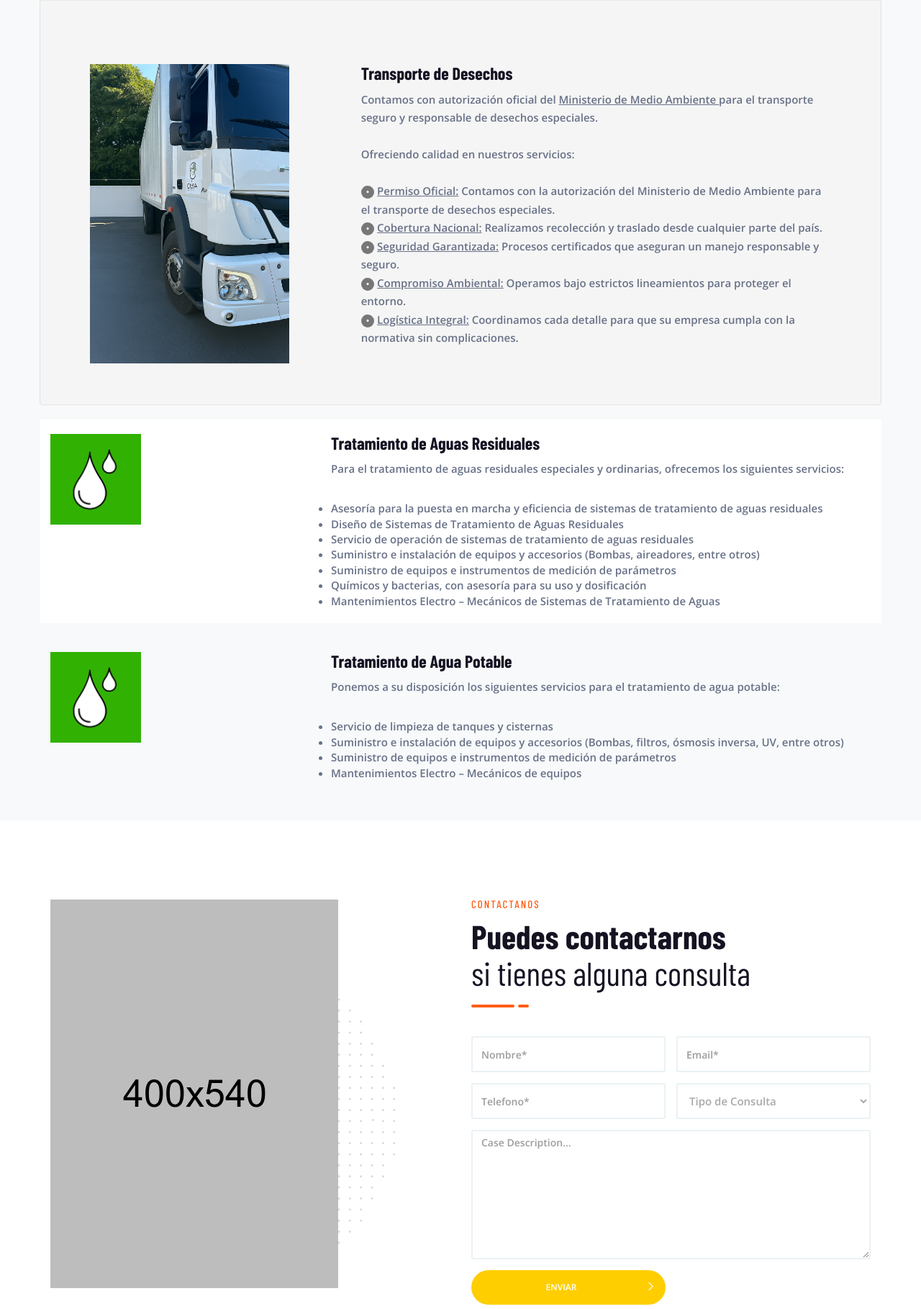
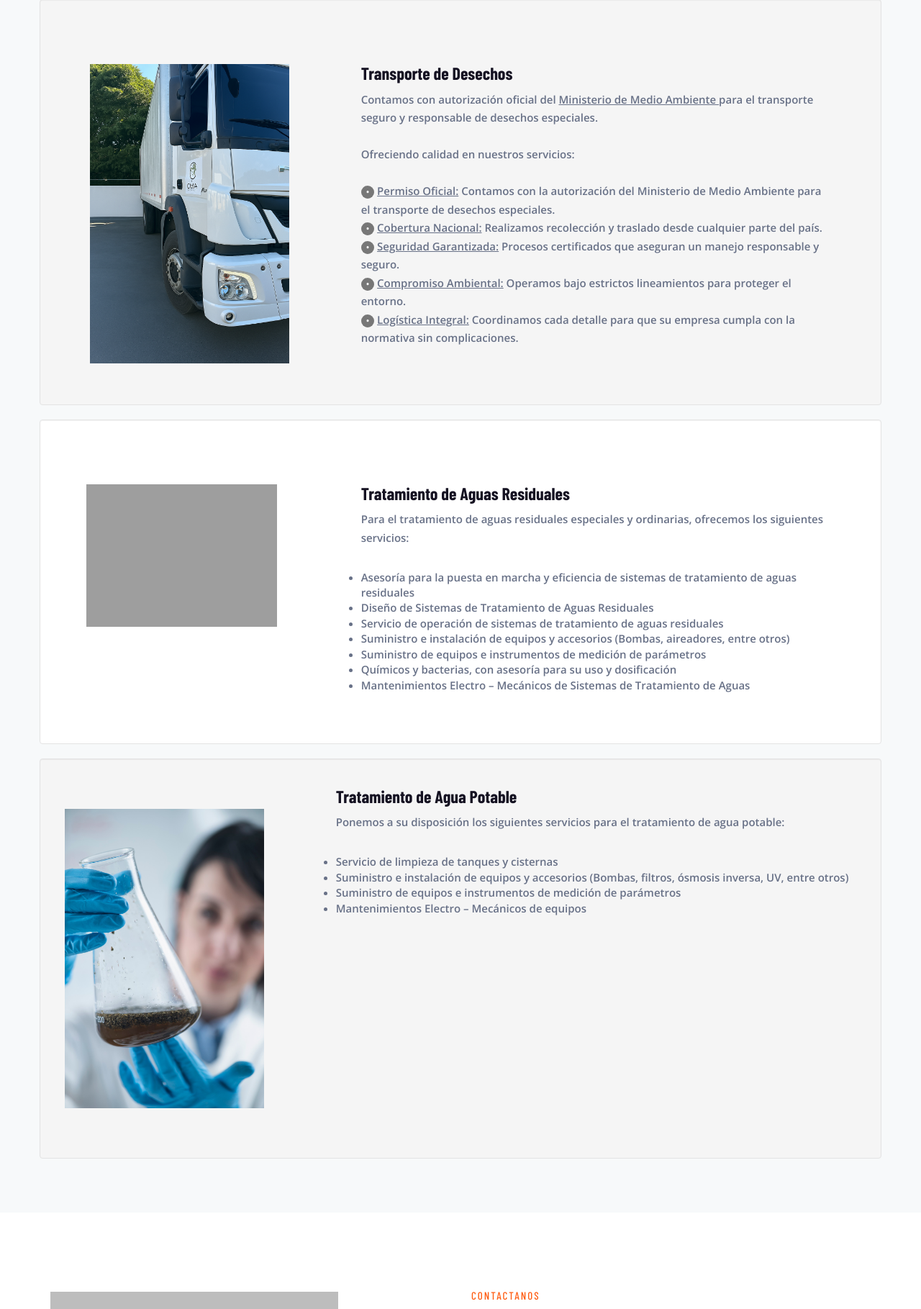
Before and after one commit to GerardoCampos2121/cma-web-page, a PHP site: page / in a window 1280 px wide. Shown: the part 2206-4025 px from the top of the page at 72% size. Run offline with PHP 8.4, Linux system fonts and the light colour scheme; grey boxes are pictures that could not be loaded.

Commit message:
nombre archivos
nombre de archivos

```diff
--- a/cmasolutions/index.php
+++ b/cmasolutions/index.php
@@ -235,13 +235,13 @@
                             </div>
                 </div>
 
-                <div class="row" style="background-color:white;margin-top:20px; padding-bottom:20px">
-                    <div class="col col-xs-4">
+                <div class="row well" style="background-color:white;margin-top:20px; padding-bottom:20px">
+                    <div class="col-xs-12 col-md-4">
                         <div class="img-holder" style="margin-top:20px">
-                            <img src="assets/images/features/03.png" width="35%">
+                            <img style="padding:50px 0px 0 30px; margin-bottom:50px" src="assets/images/features/04.png" width="85%">
                         </div>
                     </div>
-                    <div class="col col-xs-8"><h3>Tratamiento de Aguas Residuales</h3>
+                    <div class="col-xs-12 col-md-8" style="padding:50px;"><h3>Tratamiento de Aguas Residuales</h3>
 
                                 <p>Para el tratamiento de aguas residuales especiales y ordinarias, ofrecemos los
                                    siguientes servicios:</p>
@@ -259,10 +259,10 @@
                                 </ul></div>
                 </div>
 
-                <div class="row" style="margin-top:20px; ">
-                    <div class="col col-xs-4">
-                        <div class="img-holder" style="margin-top:20px">
-                            <img src="assets/images/features/03.png" width="35%">
+                <div class="row well" style="margin-top:20px; ">
+                    <div class="col-xs-12 col-md-4 center-block">
+                        <div class="img-holder" style="margin-top:0px">
+                            <img style="padding:50px 0 0 0;  margin-bottom:50px" src="assets/images/features/03.png" width="80%">
                         </div>
                     </div>
                     <div class="col col-xs-8"><h3>Tratamiento de Agua Potable</h3>
```
Also changed, not shown: cmasolutions/assets/images/features/03.png, cmasolutions/assets/images/features/04nk.png (added), 2 other files.
